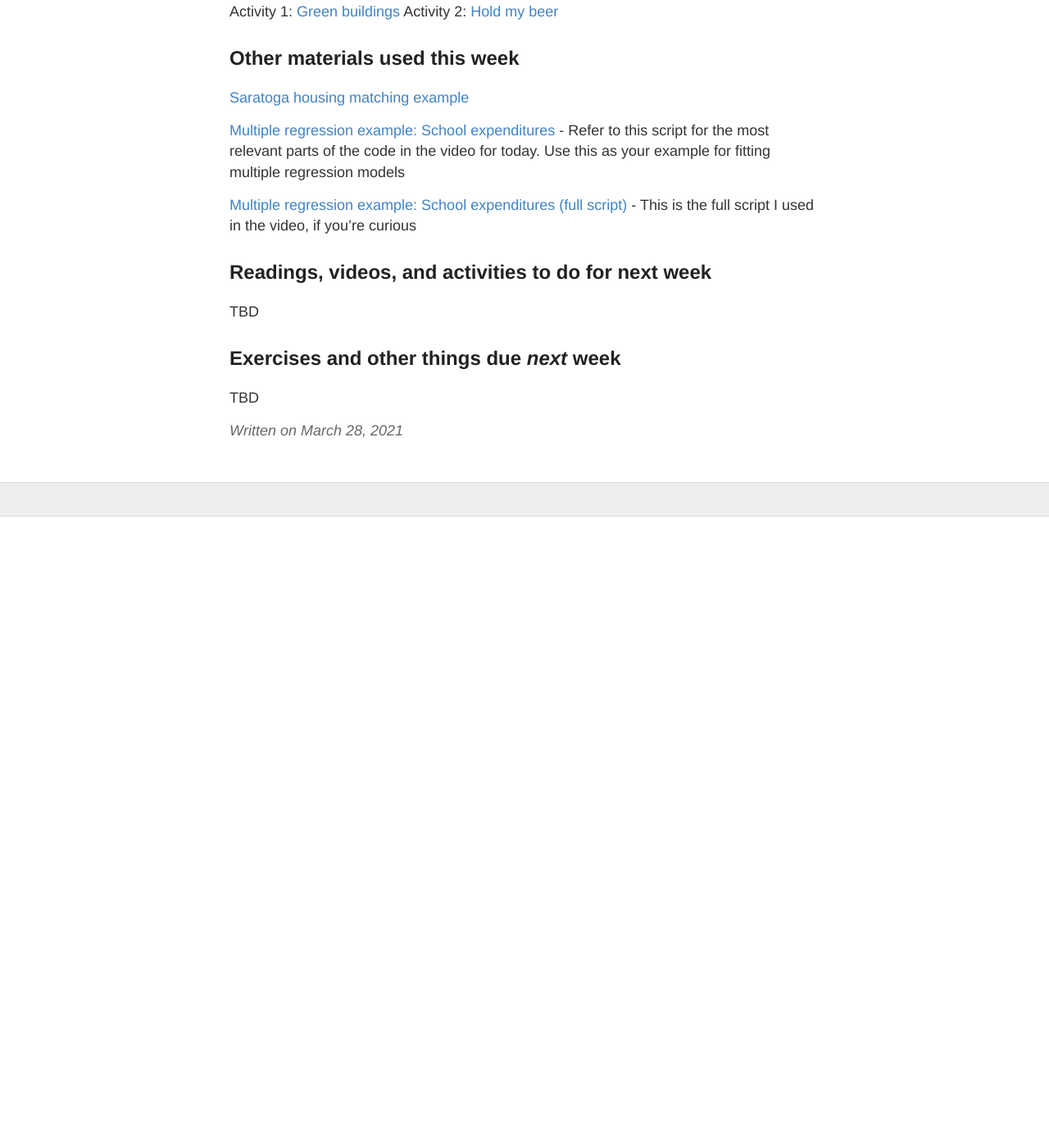
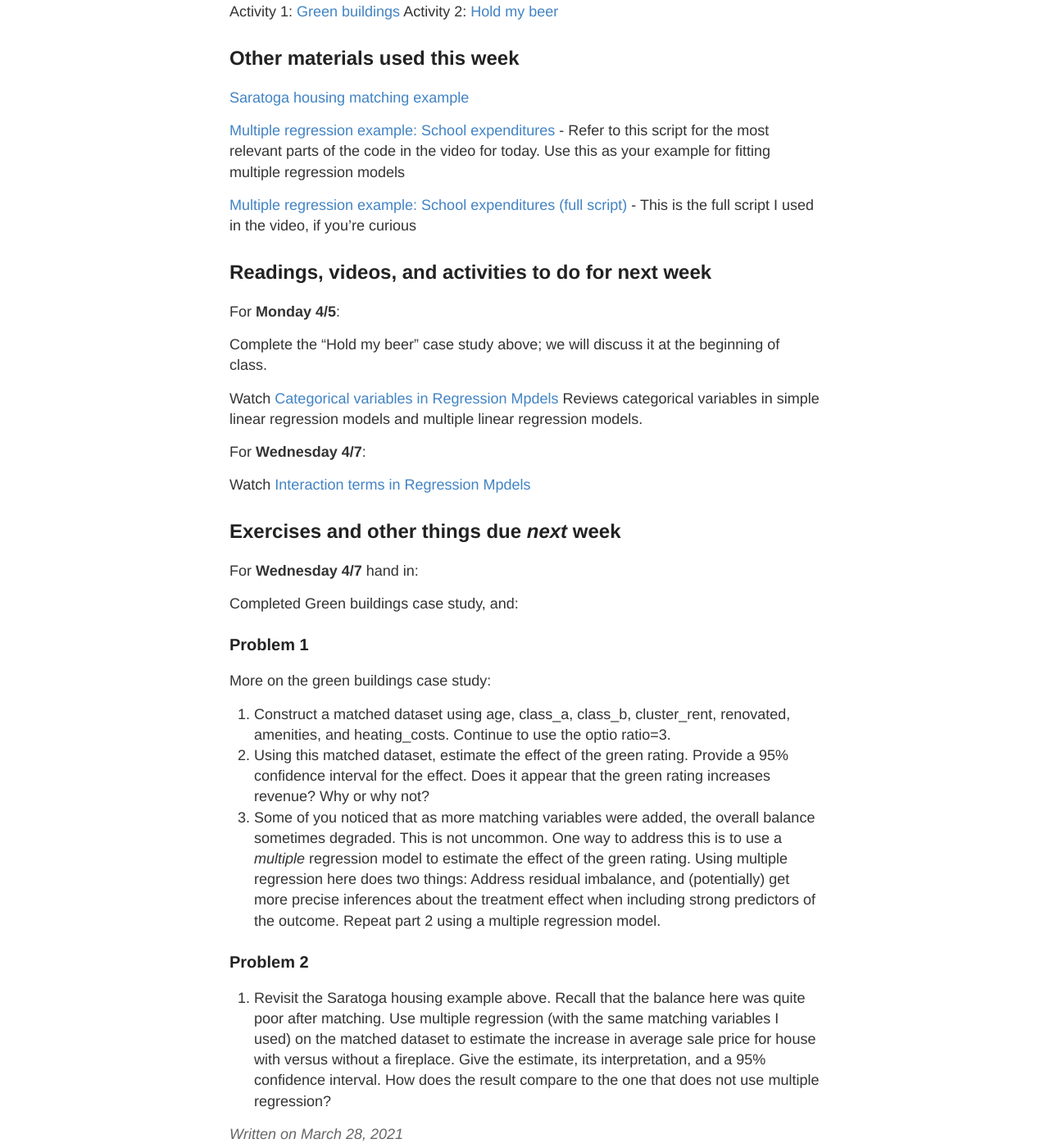
Before and after one commit to jaredsmurray/sta371h, a Jekyll site: the page built from docs/_posts/2021-03-28-Week-10.md, in a window 1280 px wide and 1400 px high, scrolled down 491 px. Shown: the whole window at 82% size. Built offline with Jekyll 4.4.1, drawn with Linux system fonts in a browser that asks for light colours; before the commit the page ends 1121 px from its top, so only the background shows below that.

Commit message:
Update 2021-03-28-Week-10.md

```diff
--- a/docs/_posts/2021-03-28-Week-10.md
+++ b/docs/_posts/2021-03-28-Week-10.md
@@ -24,8 +24,29 @@ Activity 2: [Hold my beer](../files/ex_beer)
 
 ## Readings, videos, and activities to do for next week
 
-TBD
+For **Monday 4/5**:
+
+Complete the "Hold my beer" case study above; we will discuss it at the beginning of class.
+
+Watch [Categorical variables in Regression Mpdels](https://utexas.zoom.us/rec/share/7sHsERrdtphnFUAJeBGAEGoVEgJLsz5upsCeufVXf6B_fcb8baLlKL6fb4i4zfVb.WQZtQPSQARpKPTkK?startTime=1585888504000) Reviews categorical variables in simple linear regression models and multiple linear regression models.
+
+For **Wednesday 4/7**:
+
+Watch [Interaction terms in Regression Mpdels](https://utexas.zoom.us/rec/share/gwBHzgrBRmykePAjLeSpbEsmE9V4mUy4YYPprI3MuhUzFOeC745ZDxX1xPGhKhCF.38kbo6b8M1dV2yGX?startTime=1586230561000)
 
 ## Exercises and other things due *next* week
 
-TBD
+For **Wednesday 4/7** hand in:
+
+Completed Green buildings case study, and:
+
+### Problem 1
+
+More on the green buildings case study:
+1. Construct a matched dataset using age, class_a, class_b, cluster_rent, renovated, amenities, and heating_costs. Continue to use the optio ratio=3.
+2. Using this matched dataset, estimate the effect of the green rating. Provide a 95% confidence interval for the effect. Does it appear that the green rating increases revenue? Why or why not?
+3. Some of you noticed that as more matching variables were added, the overall balance sometimes degraded. This is not uncommon. One way to address this is to use a *multiple* regression model to estimate the effect of the green rating. Using multiple regression here does two things: Address residual imbalance, and (potentially) get more precise inferences about the treatment effect when including strong predictors of the outcome. Repeat part 2 using a multiple regression model.
+
+### Problem 2
+
+1. Revisit the Saratoga housing example above. Recall that the balance here was quite poor after matching. Use multiple regression (with the same matching variables I used) on the matched dataset to estimate the increase in average sale price for house with versus without a fireplace. Give the estimate, its interpretation, and a 95% confidence interval. How does the result compare to the one that does not use multiple regression?
```
